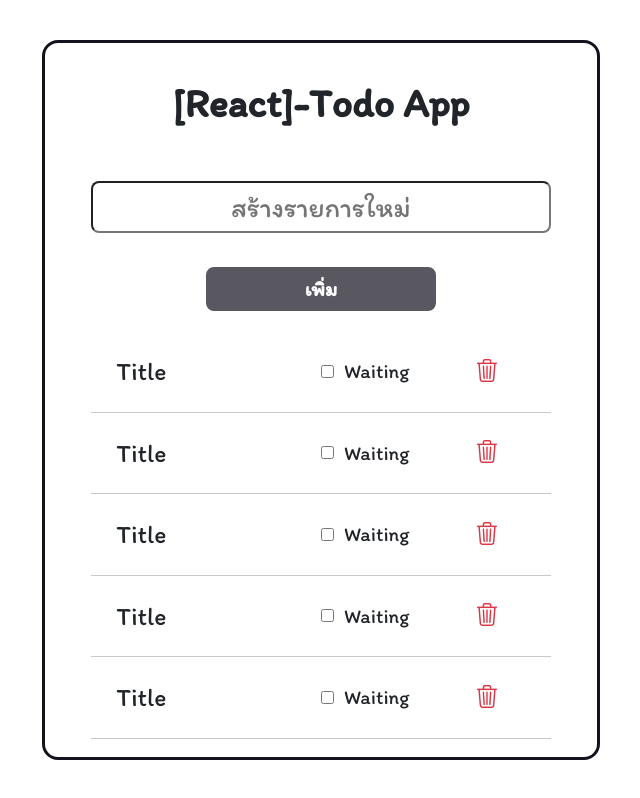
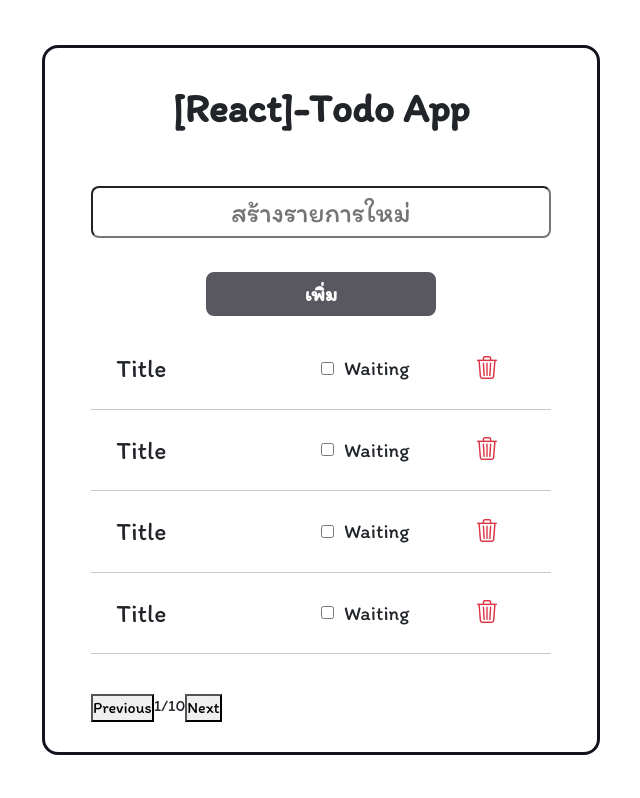
Before and after one commit to AnemoneTK/Todo-Project, a React (Vite) app in the folder React-todo/: page / in a window 1280 px wide. Shown: the whole page, without its empty margins (319-959 px from the left). Built offline with nearby package versions, Linux system fonts and the light colour scheme.

Commit message:
[CREATE]-create pagination component

```diff
--- a/React-todo/src/App.jsx
+++ b/React-todo/src/App.jsx
@@ -1,6 +1,7 @@
 import InputBox from "./components/InputBox";
 import "./App.css";
 import TodoList from "./components/Todolist";
+import Pagination from "./components/Pagination";
 // import { useEffect, useState } from "react";
 
 export default function App() {
@@ -16,6 +17,7 @@ export default function App() {
           <div className="appName mb-5">[React]-Todo App</div>
           <InputBox />
           <TodoList />
+          <Pagination />
         </div>
       </div>
     </>
--- a/React-todo/src/components/InputBox.jsx
+++ b/React-todo/src/components/InputBox.jsx
@@ -15,6 +15,7 @@ export default function InputBox() {
           setText(e.target.value);
           setHint(false);
         }}
+        maxLength={12}
       />
       <div
         className={`hint text-center text-danger mb-1 ${
--- /dev/null
+++ b/React-todo/src/components/Pagination.jsx
@@ -0,0 +1,9 @@
+export default function Pagination() {
+  return (
+    <div className="pagination col-10 d-flex ">
+      <button>Previous</button>
+      <span>1/10</span>
+      <button>Next</button>
+    </div>
+  );
+}
--- a/React-todo/src/components/Todolist.jsx
+++ b/React-todo/src/components/Todolist.jsx
@@ -1,5 +1,6 @@
 import Todo from "./Todo";
 import { useEffect, useState } from "react";
+import "../css/todoList.css";
 
 export default function TodoList() {
   const [height, setHeight] = useState(0);
@@ -9,7 +10,7 @@ export default function TodoList() {
   }, []);
   return (
     <>
-      <div className="col-10 mt-3 py-3 px-0">
+      <div className="todoList col-10 mt-sm-3 mt-lg-4 mb-sm-1 mb-lg-4 ">
         {height > 1024 ? (
           <>
             <Todo />
@@ -35,7 +36,6 @@ export default function TodoList() {
             <Todo />
             <Todo />
             <Todo />
-            <Todo />
           </>
         )}
       </div>
--- /dev/null
+++ b/React-todo/src/css/todoList.css
@@ -0,0 +1,3 @@
+.todoList {
+  height: fit-content;
+}
```
